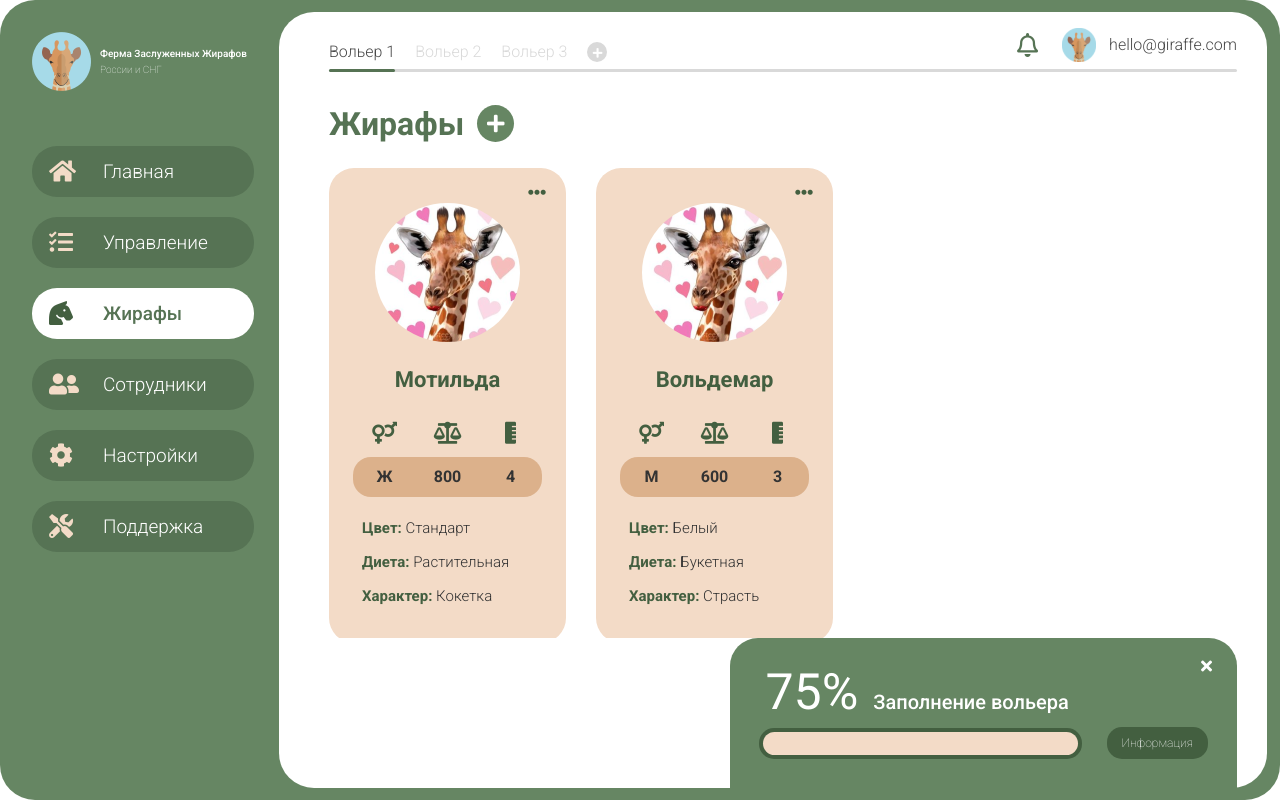
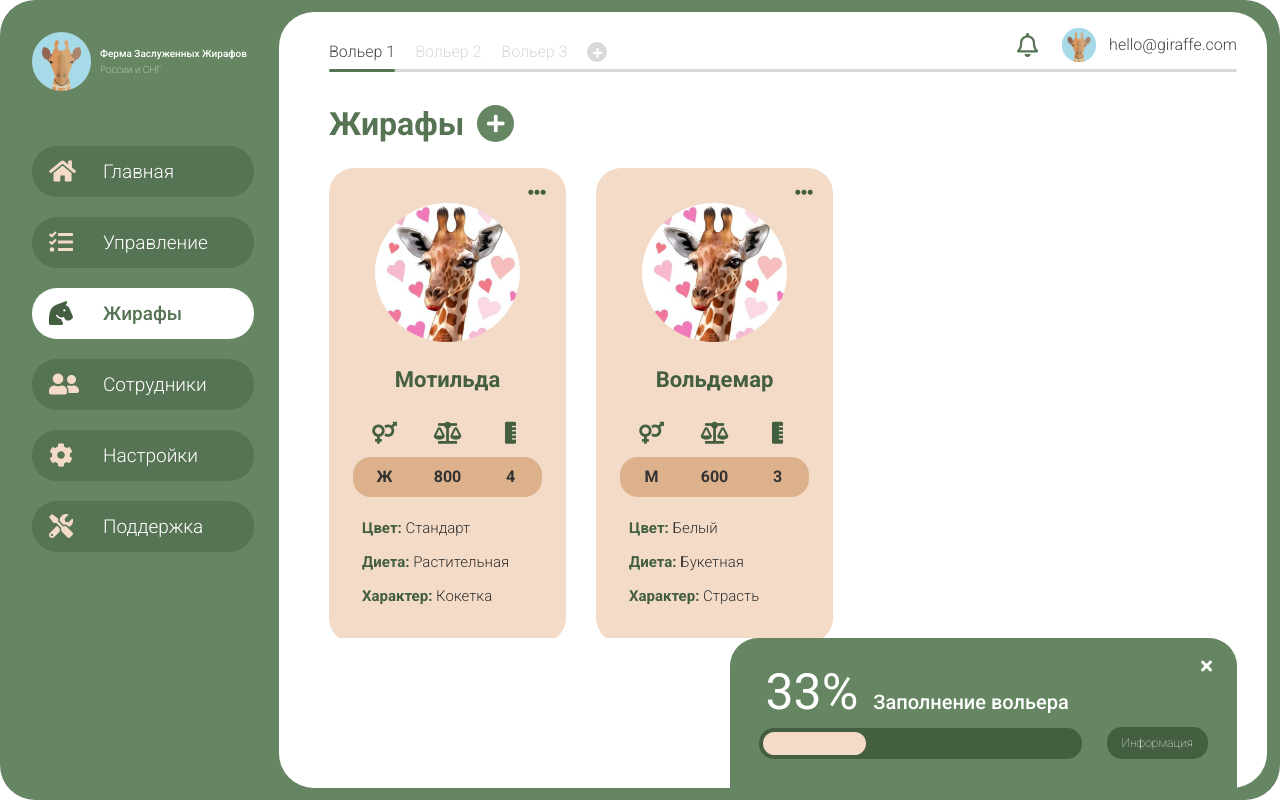
Before and after one commit to evgenstepanov/animal-farm, a React (Create React App) app: page / in a window 1280 px wide. Built offline with nearby package versions, Linux system fonts and the light colour scheme.

Commit message:
processing the percentage line

```diff
--- a/src/components/Main/Capacity.js
+++ b/src/components/Main/Capacity.js
@@ -1,19 +1,28 @@
 import React from 'react';
 import './Capacity.scss';
+import { StoreContext } from '../../service/store';
 
 export default function Capacity() {
+  const {
+    state: [state],
+    capacity: [capacity],
+  } = React.useContext(StoreContext);
+
+  let width = ~~((state.length / capacity) * 100) + '%';
+  let style = { width: width };
+
   return (
     <div className="Capacity">
       <div className="Capacity__close">
         <i className="fas fa-times"></i>
       </div>
       <div className="Capacity__title-wrapper">
-        <span className="Capacity__percentage">75%</span>
+        <span className="Capacity__percentage">{width}</span>
         <h2 className="Capacity__title">Заполнение вольера</h2>
       </div>
       <div className="Capacity__line-wrapper">
         <div className="Capacity__line-container">
-          <div className="Capacity__line"></div>
+          <div className="Capacity__line" style={style}></div>
         </div>
         <div className="Capacity__info">Информация</div>
       </div>
```
